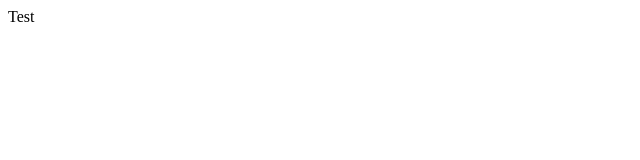
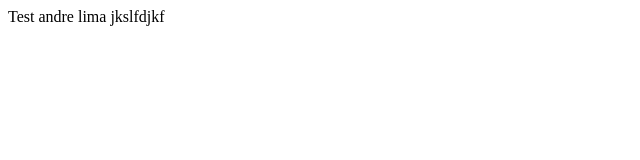
Before and after one commit to aferlim/aferlim.github.io, a plain HTML site: page index.html in a window 1280 px wide. Shown: the whole page, without its empty margins (0-640 px from the left). Drawn offline with Linux system fonts and the light colour scheme.

Commit message:
segundo commit

```diff
--- a/index.html
+++ b/index.html
@@ -4,6 +4,6 @@
         <title>Home Page</title>
     </head>
     <body>
-        Test
+        Test andre lima jkslfdjkf
     </body>
 </html>
```
